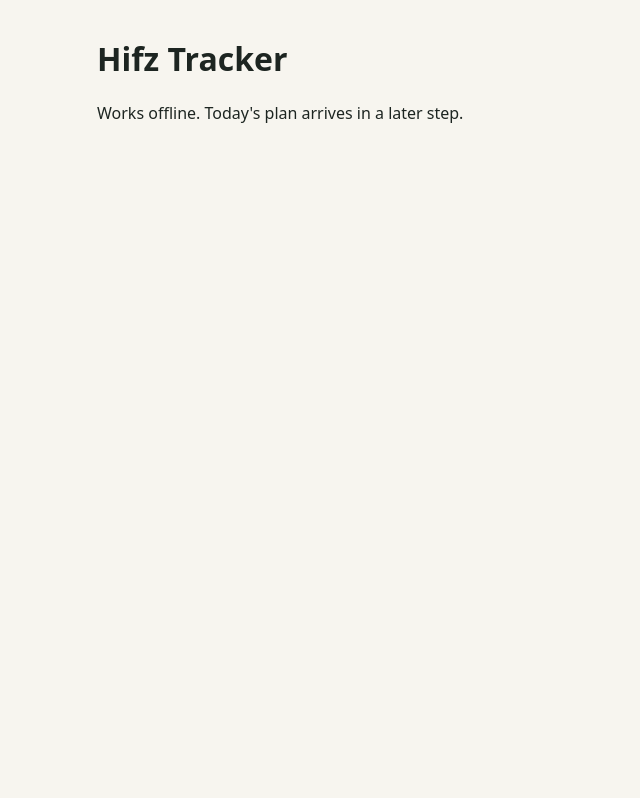
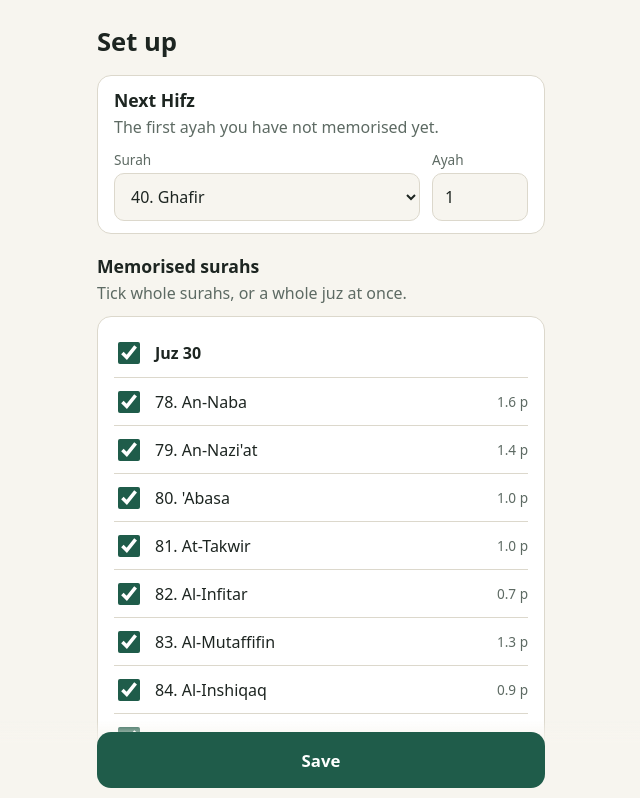
Before and after one commit to Alicodemaker/hifz-tracker, a React (Vite) app: page / in a window 1280 px wide. Shown: the top 798 px of the page, without its empty margins (319-959 px from the left). Built offline with nearby package versions, Linux system fonts and the light colour scheme.

Commit message:
Add setup screen for memorised surahs and next Hifz, saved in localStorage
Co-Authored-By: Claude Opus 5.5 <noreply@anthropic.com>
Claude-Session: https://claude.ai/code/session_01JjBd9uYXNSxkXUi2QMTCWP

```diff
--- a/src/App.tsx
+++ b/src/App.tsx
@@ -1,8 +1,27 @@
+import { useState } from 'react'
+import type { Progress } from './plan'
+import Setup from './Setup'
+import { load, save } from './storage'
+
 export default function App() {
+  const [progress, setProgress] = useState<Progress | null>(() => load()?.progress ?? null)
+  const [editing, setEditing] = useState(false)
+
+  const saveProgress = (next: Progress) => {
+    save({ version: 1, progress: next })
+    setProgress(next)
+    setEditing(false)
+  }
+
+  if (!progress || editing) return <Setup initial={progress} onSave={saveProgress} />
+
   return (
     <main className="screen">
       <h1>Hifz Tracker</h1>
-      <p>Works offline. Today's plan arrives in a later step.</p>
+      <p className="muted">Setup saved. The Today screen arrives in the next step.</p>
+      <button className="secondary" onClick={() => setEditing(true)}>
+        Edit setup
+      </button>
     </main>
   )
 }
--- /dev/null
+++ b/src/Setup.tsx
@@ -0,0 +1,100 @@
+import { useState } from 'react'
+import type { Progress } from './plan'
+import { SURAH_COUNT, ayahCount, juzOfSurah, surahName, surahSize } from './quran'
+
+// The builder's real state: an-Nas back to Fussilat memorised, next Hifz Ghafir 1.
+const DEFAULT_MEMORISED = Array.from({ length: SURAH_COUNT - 40 }, (_, i) => 41 + i)
+const DEFAULT_NEXT = { surah: 40, ayah: 1 }
+
+const ALL_SURAHS = Array.from({ length: SURAH_COUNT }, (_, i) => i + 1)
+// Juz 30 first, since memorisation runs backwards from an-Nas.
+const JUZ_GROUPS = Array.from({ length: 30 }, (_, i) => 30 - i).map((juz) => ({
+  juz,
+  surahs: ALL_SURAHS.filter((s) => juzOfSurah(s) === juz),
+}))
+
+type Props = { initial: Progress | null; onSave: (progress: Progress) => void }
+
+export default function Setup({ initial, onSave }: Props) {
+  const [memorised, setMemorised] = useState(() => new Set(initial?.memorised ?? DEFAULT_MEMORISED))
+  const [next, setNext] = useState(initial?.hifzNext ?? DEFAULT_NEXT)
+
+  const toggle = (surahs: number[], on: boolean) =>
+    setMemorised((prev) => {
+      const updated = new Set(prev)
+      surahs.forEach((s) => (on ? updated.add(s) : updated.delete(s)))
+      return updated
+    })
+
+  const nextIsMemorised = memorised.has(next.surah)
+
+  const submit = () =>
+    onSave({ memorised: [...memorised].sort((a, b) => a - b), hifzNext: next, murajaNext: initial?.murajaNext ?? null })
+
+  return (
+    <main className="screen with-action-bar">
+      <h1>Set up</h1>
+
+      <section className="card">
+        <h2>Next Hifz</h2>
+        <p className="muted">The first ayah you have not memorised yet.</p>
+        <div className="field-row">
+          <label className="field grow">
+            <span>Surah</span>
+            <select value={next.surah} onChange={(e) => setNext({ surah: Number(e.target.value), ayah: 1 })}>
+              {ALL_SURAHS.map((s) => (
+                <option key={s} value={s}>
+                  {s}. {surahName(s)}
+                </option>
+              ))}
+            </select>
+          </label>
+          <label className="field">
+            <span>Ayah</span>
+            <input
+              type="number"
+              inputMode="numeric"
+              min={1}
+              max={ayahCount(next.surah)}
+              value={next.ayah}
+              onChange={(e) =>
+                setNext({ ...next, ayah: Math.min(Math.max(1, Number(e.target.value) || 1), ayahCount(next.surah)) })
+              }
+            />
+          </label>
+        </div>
+        {nextIsMemorised && <p className="warning">{surahName(next.surah)} is also ticked as memorised below.</p>}
+      </section>
+
+      <h2>Memorised surahs</h2>
+      <p className="muted">Tick whole surahs, or a whole juz at once.</p>
+      {JUZ_GROUPS.map(({ juz, surahs }) => {
+        const allOn = surahs.length > 0 && surahs.every((s) => memorised.has(s))
+        return (
+          <section className="card" key={juz}>
+            <label className="check juz">
+              <input type="checkbox" checked={allOn} disabled={surahs.length === 0} onChange={(e) => toggle(surahs, e.target.checked)} />
+              <span>Juz {juz}</span>
+            </label>
+            {surahs.map((s) => (
+              <label className="check" key={s}>
+                <input type="checkbox" checked={memorised.has(s)} onChange={(e) => toggle([s], e.target.checked)} />
+                <span>
+                  {s}. {surahName(s)}
+                </span>
+                <span className="muted small">{surahSize(s).toFixed(1)} p</span>
+              </label>
+            ))}
+            {surahs.length === 0 && <p className="muted small">No surah starts in this juz.</p>}
+          </section>
+        )
+      })}
+
+      <div className="action-bar">
+        <button className="primary" onClick={submit} disabled={nextIsMemorised}>
+          Save
+        </button>
+      </div>
+    </main>
+  )
+}
--- a/src/index.css
+++ b/src/index.css
@@ -33,3 +33,72 @@ body { margin: 0; min-height: 100dvh; background: var(--bg); }
   margin: 0 auto;
   padding: 16px 16px calc(16px + env(safe-area-inset-bottom));
 }
+
+h1 { font-size: 1.6rem; margin: 8px 0 16px; }
+h2 { font-size: 1.1rem; margin: 20px 0 4px; }
+.card h2 { margin-top: 0; }
+p { margin: 4px 0 12px; }
+.muted { color: var(--muted); }
+.small { font-size: 0.85rem; }
+.warning { color: #b3261e; }
+
+.card {
+  background: var(--surface);
+  border: 1px solid var(--border);
+  border-radius: 14px;
+  padding: 12px 16px;
+  margin-bottom: 12px;
+}
+
+.field-row { display: flex; gap: 12px; }
+.field { display: flex; flex-direction: column; gap: 4px; font-size: 0.85rem; color: var(--muted); }
+.field.grow { flex: 1; }
+.field input { width: 6rem; }
+select, input[type='number'] {
+  font: inherit;
+  font-size: 1rem;
+  color: var(--text);
+  background: var(--bg);
+  border: 1px solid var(--border);
+  border-radius: 10px;
+  min-height: 48px;
+  padding: 0 12px;
+}
+
+.check {
+  display: flex;
+  align-items: center;
+  gap: 12px;
+  min-height: 48px;
+  border-top: 1px solid var(--border);
+}
+.check:first-child { border-top: none; }
+.check span:nth-child(2) { flex: 1; }
+.check.juz { font-weight: 600; }
+.check input { width: 22px; height: 22px; accent-color: var(--accent); }
+
+button {
+  font: inherit;
+  font-weight: 600;
+  font-size: 1.05rem;
+  min-height: 56px;
+  border-radius: 14px;
+  padding: 0 20px;
+  border: none;
+  cursor: pointer;
+}
+button.primary { width: 100%; background: var(--accent); color: var(--on-accent); }
+button.primary:disabled { opacity: 0.4; }
+button.secondary { background: var(--surface); color: var(--text); border: 1px solid var(--border); }
+
+/* Primary actions sit at the bottom, in thumb reach. */
+.with-action-bar { padding-bottom: calc(96px + env(safe-area-inset-bottom)); }
+.action-bar {
+  position: fixed;
+  left: 0;
+  right: 0;
+  bottom: 0;
+  padding: 12px 16px calc(12px + env(safe-area-inset-bottom));
+  background: linear-gradient(transparent, var(--bg) 30%);
+}
+.action-bar > * { max-width: 448px; margin: 0 auto; display: block; }
--- a/src/quran.ts
+++ b/src/quran.ts
@@ -36,3 +36,13 @@ export const sizeInPages = (from: AyahRef, to: AyahRef): number => {
 
 export const surahSize = (surah: number): number =>
   sizeInPages({ surah, ayah: 1 }, { surah, ayah: ayahCount(surah) })
+
+// The Juz a Surah's first Ayah falls in.
+export const juzOfSurah = (surah: number): number => {
+  const start = ayahIndex({ surah, ayah: 1 })
+  let juz = 1
+  data.juzStarts.forEach(([s, a], i) => {
+    if (ayahIndex({ surah: s, ayah: a }) <= start) juz = i + 1
+  })
+  return juz
+}
--- /dev/null
+++ b/src/storage.ts
@@ -0,0 +1,21 @@
+// Everything the app remembers lives in one localStorage entry on this device.
+import type { Progress } from './plan'
+
+const KEY = 'hifz-tracker'
+
+export type Saved = { version: 1; progress: Progress }
+
+export const load = (): Saved | null => {
+  try {
+    const raw = localStorage.getItem(KEY)
+    return raw ? (JSON.parse(raw) as Saved) : null
+  } catch {
+    return null
+  }
+}
+
+export const save = (saved: Saved): void => {
+  localStorage.setItem(KEY, JSON.stringify(saved))
+  // Ask the browser not to clear our data when the phone runs low on space.
+  navigator.storage?.persist?.().catch(() => {})
+}
```
Also changed, not shown: 2 other files (tests, documents, lock files or other folders).
